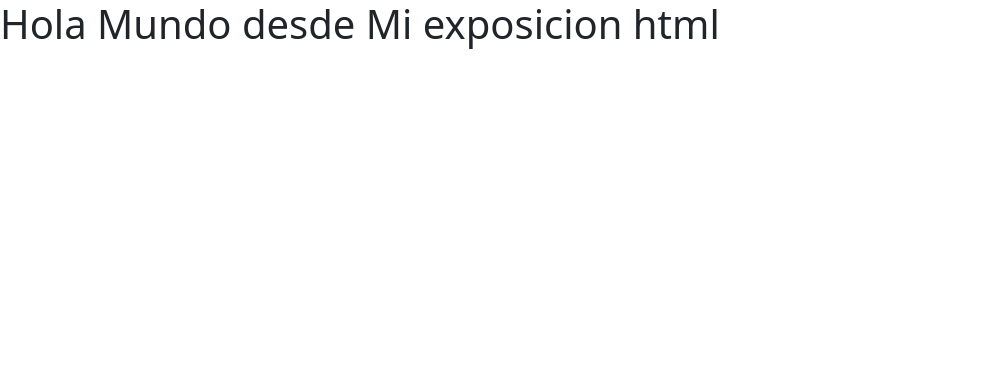
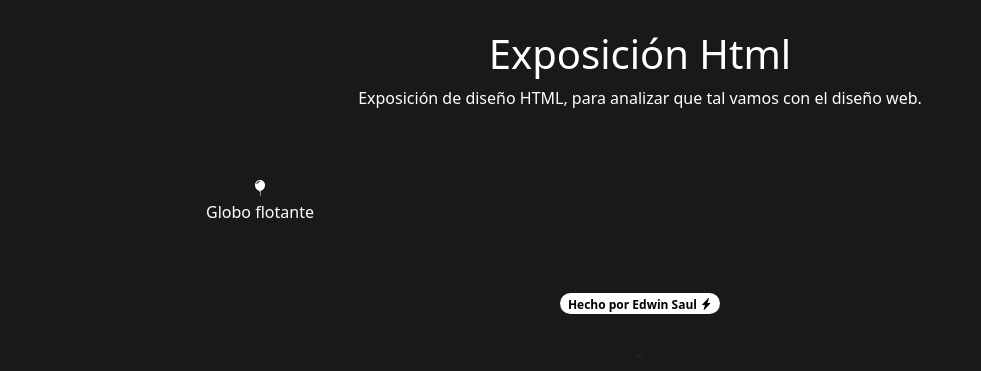
Before and after one commit to Saul11235/ExposicionHTML, a plain HTML site: page index.html in a window 1280 px wide. Shown: the whole page, without its empty margins (0-981 px from the left). Drawn offline with nearby package versions, Linux system fonts and the light colour scheme.

Commit message:
primera estructura galeria

```diff
--- /dev/null
+++ b/estilo.css
@@ -0,0 +1,28 @@
+.separador {
+  padding: 30px;
+  color: white;
+}
+
+s {
+  background-color: blue;
+  color:white;
+  border: 4px solid red;
+      }
+
+body {
+  background-color: rgb(25,25,25);
+}
+
+#sites a {
+  color: white;
+ /*  background-color: black;*/
+  padding: 20px;
+  text-decoration: none;
+
+}
+
+/* Estilos hover*/
+
+.rojo:hover {
+  background-color: red;
+}
--- a/index.html
+++ b/index.html
@@ -1,28 +1,63 @@
 <!DOCTYPE HTML>
-<html lang="es">
+<html>
+
   <head>
     <meta charset="utf-8" />
-    <meta name="author"      content="">
-    <meta name="description" content="">
-    <meta name="keywords"    content="">
-    <meta name="viewport"    content="width=device-width, initial-scale=1">
-    <title>    </title>
+    <title>Exposición HTML</title>
     <!-- Bootstrap CSS -->
     <link href="https://cdn.jsdelivr.net/npm/bootstrap@5.3.0-alpha1/dist/css/bootstrap.min.css" rel="stylesheet" integrity="sha384-GLhlTQ8iRABdZLl6O3oVMWSktQOp6b7In1Zl3/Jr59b6EGGoI1aFkw7cmDA6j6gD" crossorigin="anonymous">
-    <!-- icons Bootstrap -->
+    <!-- icons Bottstrap -->
     <link rel="stylesheet" href="https://cdn.jsdelivr.net/npm/bootstrap-icons@1.10.3/font/bootstrap-icons.css">
+    <!-- estilo.css -->
+    <link href="estilo.css" rel="stylesheet" type="text/css">
   </head>
 
-  <body>
+  <!-- --------------------------------- -->
 
-    <!-- codigo aqui-->
-    <h1>Hola Mundo desde Mi exposicion html</h1>
+  <body class="bg-dark.bg-gradient" >
+
+    <div class="container text-center">
+
+      <div class="row">
+	<div class="column separador" >
+	  <h1>Exposición Html</h1>
+	  <p>Exposición de diseño HTML, para analizar que tal vamos con el diseño web.</p>
+	</div>
+      </div>
+
+      <div class="row" id="sites">
+	<!-- -------- -->
+	<a class="col-sm-12 col-md-6 col-lg-4
+		  rojo
+		 "
+          target="_blank" rel="noopener noreferrer"
+	  href="pgs/pg01_globo/index.html">
+          <i class="bi bi-balloon-fill"></i>
+	  <p>Globo flotante</p>
+	</a>
+	<!-- -------- -->
 
 
 
 
+      </div>
+
+
+      <div class="row">
+	<div class="column separador" >
+	  <a href="https:edwinsaul.com"
+	     target="_blank" rel="noopener noreferrer" >
+            <span class="badge rounded-pill bg-white text-black">
+	      Hecho por Edwin Saul
+              <i class="bi bi-lightning-charge-fill"></i>
+	    </span>
+	  </a>
+      </div>
+
+    </div>
 
     <!-- Bootstrap JS -->
     <script src="https://cdn.jsdelivr.net/npm/bootstrap@5.3.0-alpha1/dist/js/bootstrap.bundle.min.js" integrity="sha384-w76AqPfDkMBDXo30jS1Sgez6pr3x5MlQ1ZAGC+nuZB+EYdgRZgiwxhTBTkF7CXvN" crossorigin="anonymous"></script>
   </body>
-</html>
+
+<
```
Also changed, not shown: pgs/pg01_globo/index.html (added, +28 -0 lines), 1 other file.
